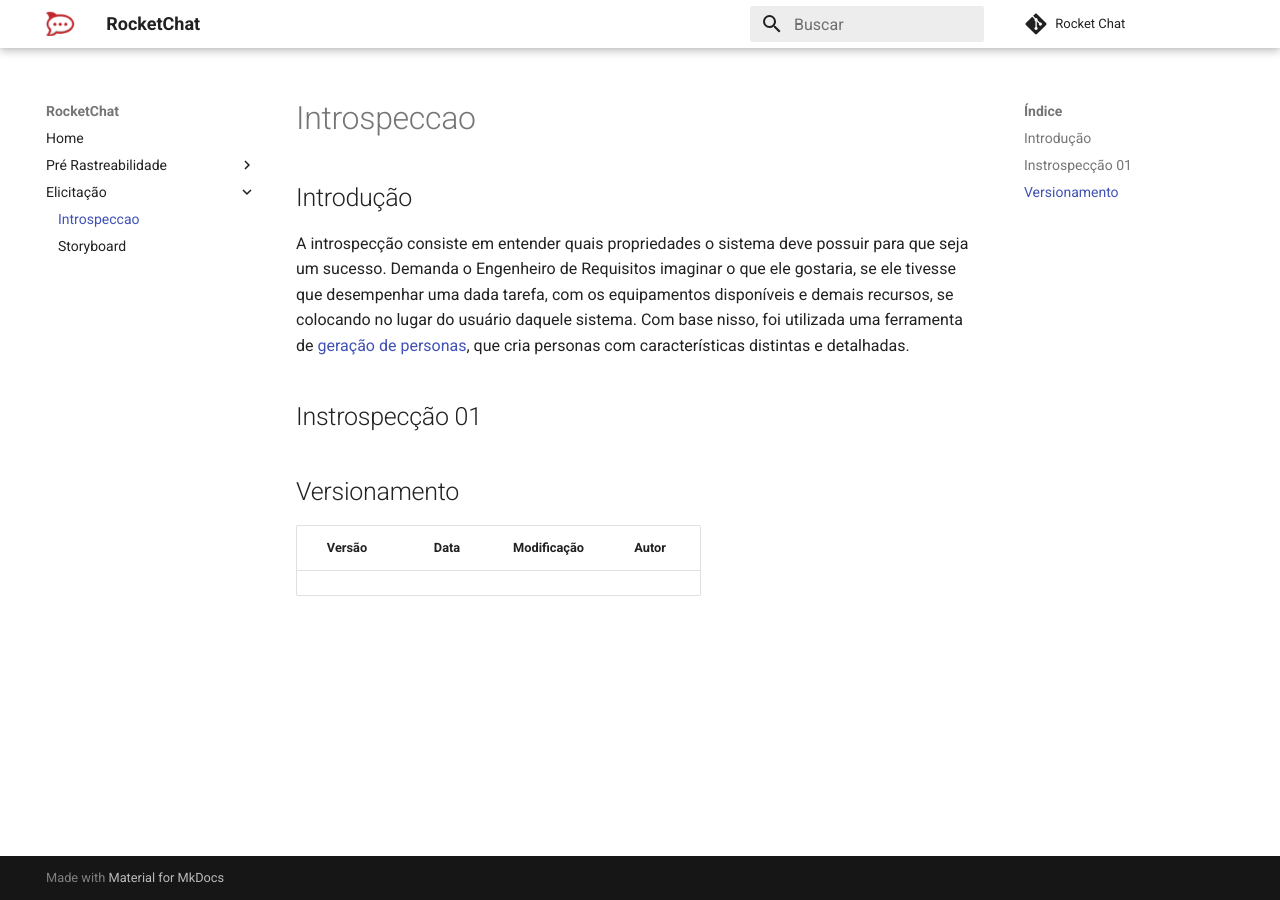
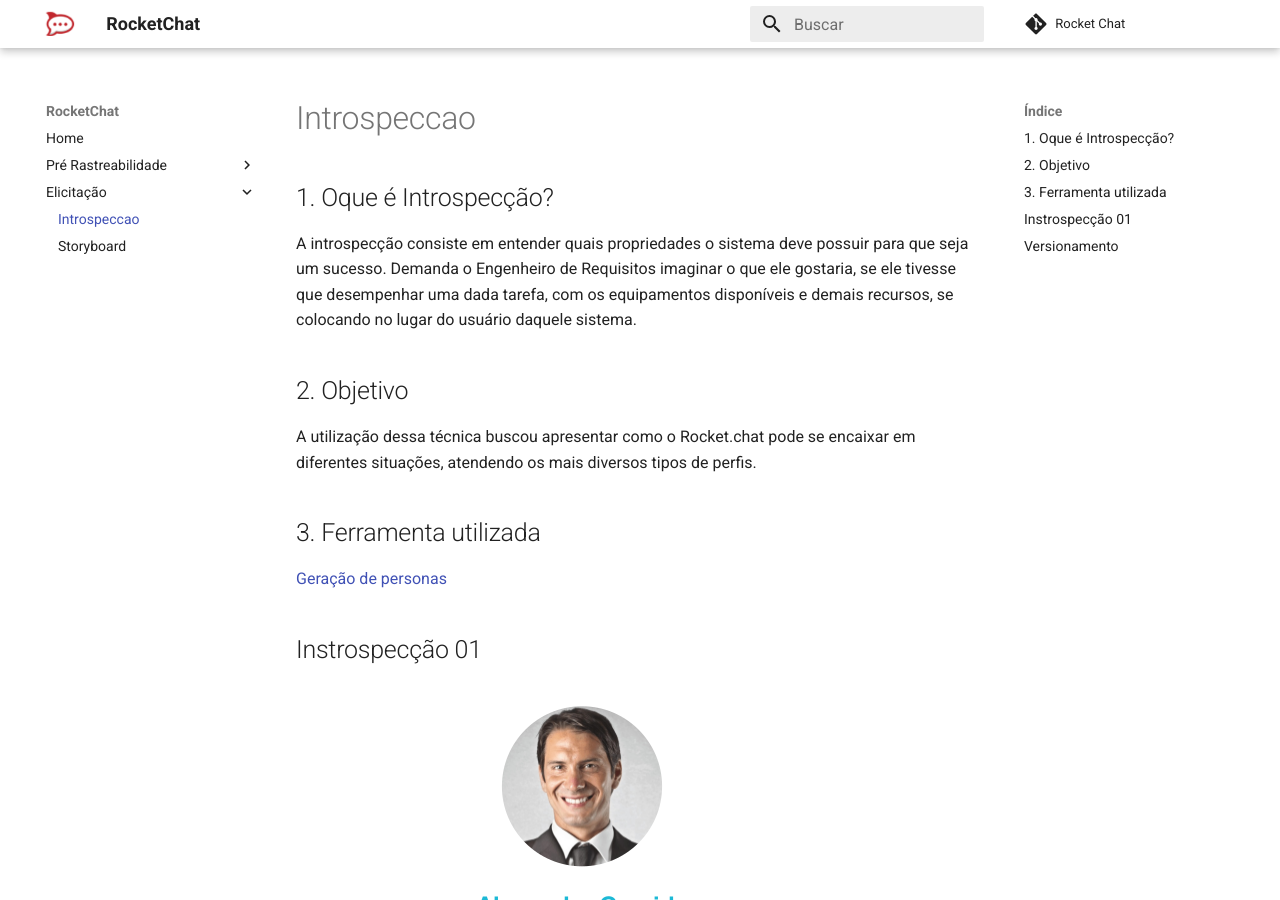
Before and after one commit to MarcosNBJ/2019.1-RocketChat, an MkDocs documentation site: the page built from docs/Elicitação/Introspeccao.md, in a window 1280 px wide and 900 px high. Built offline with MkDocs 1.6.1 and Material for MkDocs 9.7.7, drawn with Linux system fonts in a browser that asks for light colours; comment, search, counter and statistics services are not loaded.

Commit message:
Adding the introspection 01

```diff
--- a/docs/Elicitação/Introspeccao.md
+++ b/docs/Elicitação/Introspeccao.md
@@ -1,13 +1,21 @@
-## Introdução
+## 1. Oque é Introspecção?
 
 A introspecção consiste em entender quais propriedades o sistema deve possuir
 para que seja um sucesso. Demanda o Engenheiro de Requisitos imaginar o que ele
 gostaria, se ele tivesse que desempenhar uma dada tarefa, com os equipamentos
 disponíveis e demais recursos, se colocando no lugar do usuário daquele sistema.
-Com base nisso, foi utilizada uma ferramenta de [geração de personas](https://geradordepersonas.com.br/), que cria personas com
-características distintas e detalhadas.
+
+## 2. Objetivo
+
+A utilização dessa técnica buscou apresentar como o Rocket.chat pode se encaixar em diferentes situações, atendendo os mais diversos tipos de perfis.
+
+## 3. Ferramenta utilizada
+
+ [Geração de personas](https://geradordepersonas.com.br/)
 
 ## Instrospecção 01
+
+![INT1](../img/Elicitacao/introspeccao_01.png)
 
 ## Versionamento
 
```
Also changed, not shown: docs/img/Elicitacao/introspeccao_01.png (added).
